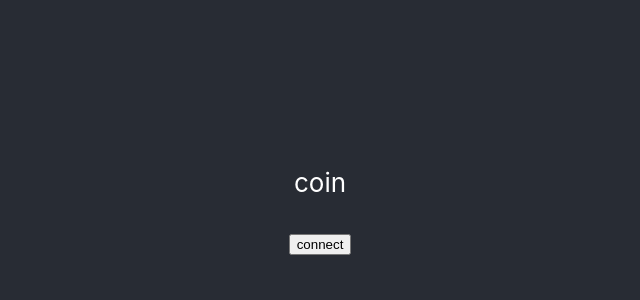
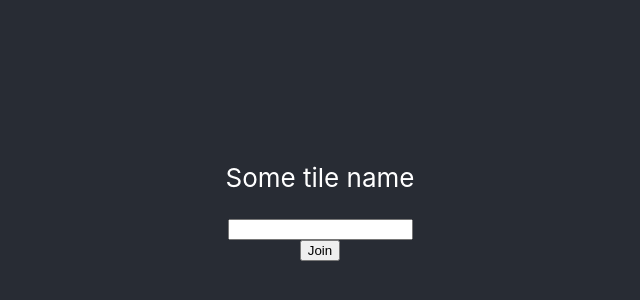
Before and after one commit to tebeco/SignalRMultiHub, a React (Create React App) app in the folder front-app/: page / in a window 1280 px wide. Shown: the part 202-502 px from the top of the page, without its empty margins (320-960 px from the left). Built offline with nearby package versions, Linux system fonts and the light colour scheme; what @aspnet/signalr would draw is missing.

Commit message:
[WIP]: adding subscribtion from Tile

```diff
--- a/front-app/src/ConnectedApp.tsx
+++ b/front-app/src/ConnectedApp.tsx
@@ -1,11 +1,22 @@
 import React from 'react';
 import './App.css'
 import { Tile } from './Tile';
+import { HubConnection } from '@aspnet/signalr';
 
-export const ConnectedApp = () => {
+type ConnectedAppProps = {
+    connection: HubConnection
+}
+
+export type SubscribeCallback = (group: string) => void;
+
+export const ConnectedApp = (props: ConnectedAppProps) => {
     return (
         <div className="App">
-            <Tile name="coin" />
+            <Tile name="Some tile name" onSubscribe={(group) => subscribe(group)} />
         </div>
     );
 }
+
+const subscribe: SubscribeCallback = (groupName) => {
+    console.log(`joining group : ${groupName}`);
+}
--- a/front-app/src/Tile.tsx
+++ b/front-app/src/Tile.tsx
@@ -1,20 +1,47 @@
 import React from 'react';
-import { HubConnection } from '@aspnet/signalr';
+import { Component } from 'react';
+import { SubscribeCallback } from './ConnectedApp';
 
 export type TileProps = {
   name: string,
+  onSubscribe: SubscribeCallback,
 }
 
-export const Tile = (props: TileProps) => {
-  return (
-    <div>
-      <p>{props.name}</p>
-      <button onClick={(e) => onConnect()}>
-        connect
-      </button>
-    </div>
-  );
+export type TileState = {
+  groupName?: string | string[] | number;
 }
 
-const onConnect = () => {
+export class Tile extends Component<TileProps, TileState> {
+
+  constructor(props: TileProps) {
+    super(props);
+
+    this.state = { groupName: '' };
+  }
+
+  handleChange(textGroupName: string) {
+    this.setState({ groupName: textGroupName });
+  }
+
+  handleJoin() {
+    if (this.state.groupName === undefined || this.state.groupName === '') {
+      console.log("can't do that");
+      return;
+    }
+
+    const groupName = this.state.groupName.toString();
+    this.props.onSubscribe(groupName);
+  }
+
+  render() {
+    return (
+      <>
+        <p>{this.props.name}</p>
+        <input type="text" value={this.state.groupName} onChange={(e) => this.handleChange(e.target.value)} />
+        <button onClick={(e) => this.handleJoin()}>
+          Join
+      </button>
+      </>
+    );
+  }
 }
--- a/front-app/src/index.tsx
+++ b/front-app/src/index.tsx
@@ -20,7 +20,7 @@ const getConnection = async (endpoint: string) => {
 
     try {
         await hubConnection.start()
-        ReactDOM.render(<ConnectedApp />, document.getElementById('root'));
+        ReactDOM.render(<ConnectedApp connection={hubConnection} />, document.getElementById('root'));
     }
     catch{
 
```
